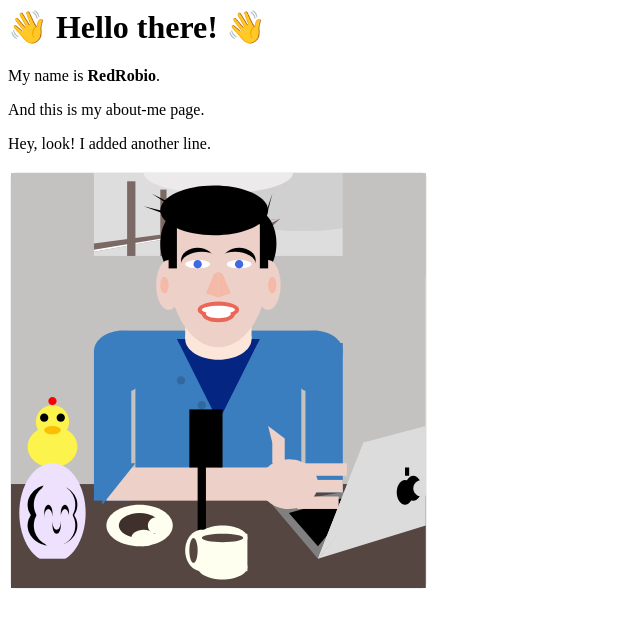
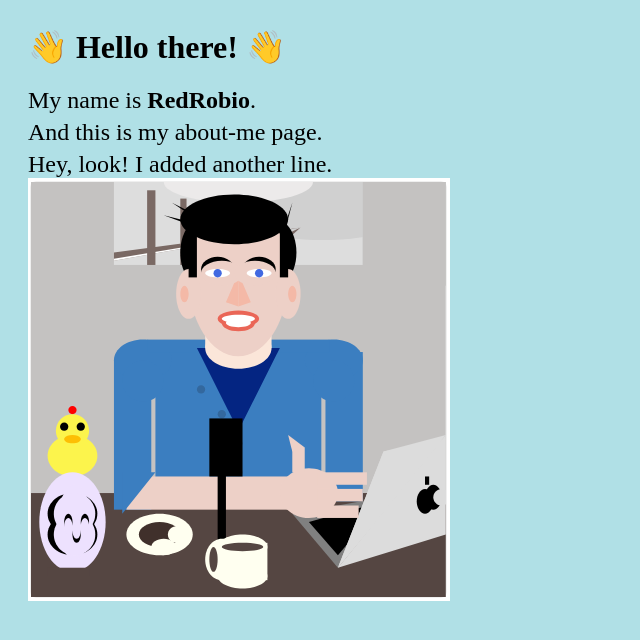
Before and after one commit to redrobio/about-me, a plain HTML site: page index.html in a window 1280 px wide. Shown: the whole page, without its empty margins (0-640 px from the left). Drawn offline with Linux system fonts and the light colour scheme.

Commit message:
Adding styles

```diff
--- a/index.html
+++ b/index.html
@@ -1,6 +1,6 @@
 <html>
     <head>
-
+        <link rel="stylesheet" href="./styles.css" />
     </head>
     <body>
         <h1>👋 Hello there! 👋</h1>
--- /dev/null
+++ b/styles.css
@@ -0,0 +1,17 @@
+body {
+    background: powderblue;
+    padding: 20px;
+}
+h1 {
+    font-size: 32px;
+}
+p {
+    font-size: 24px;
+    margin: 0;
+}
+p+p {
+    margin-top: 5px;
+}
+strong {
+    font-weight: 600;
+}
```
